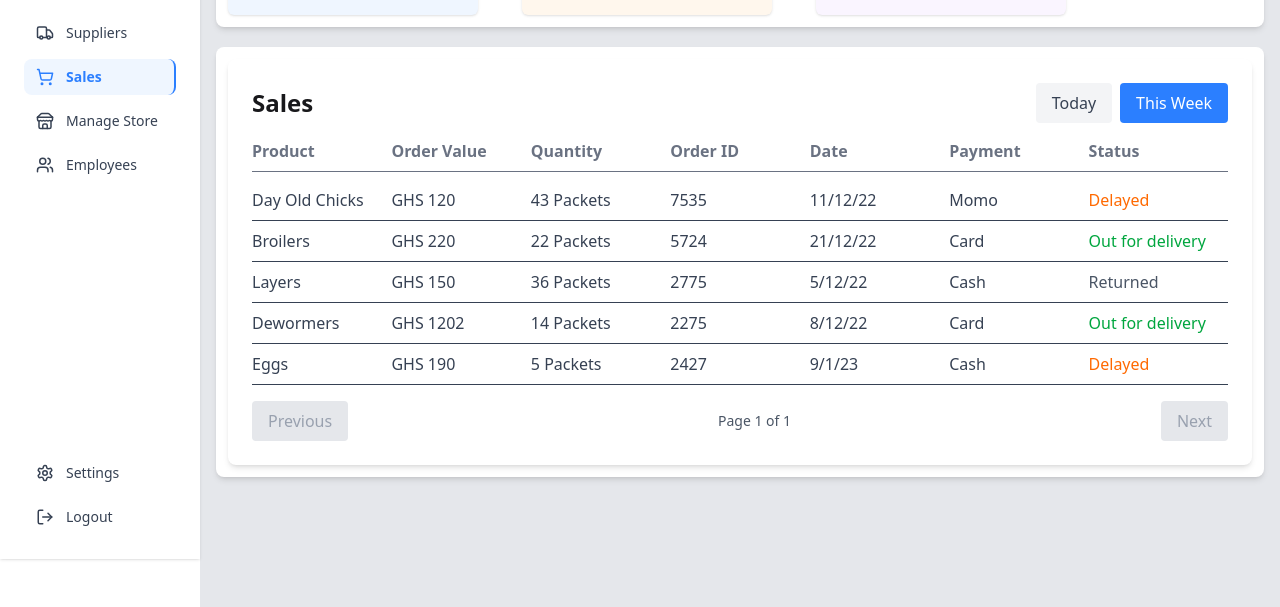
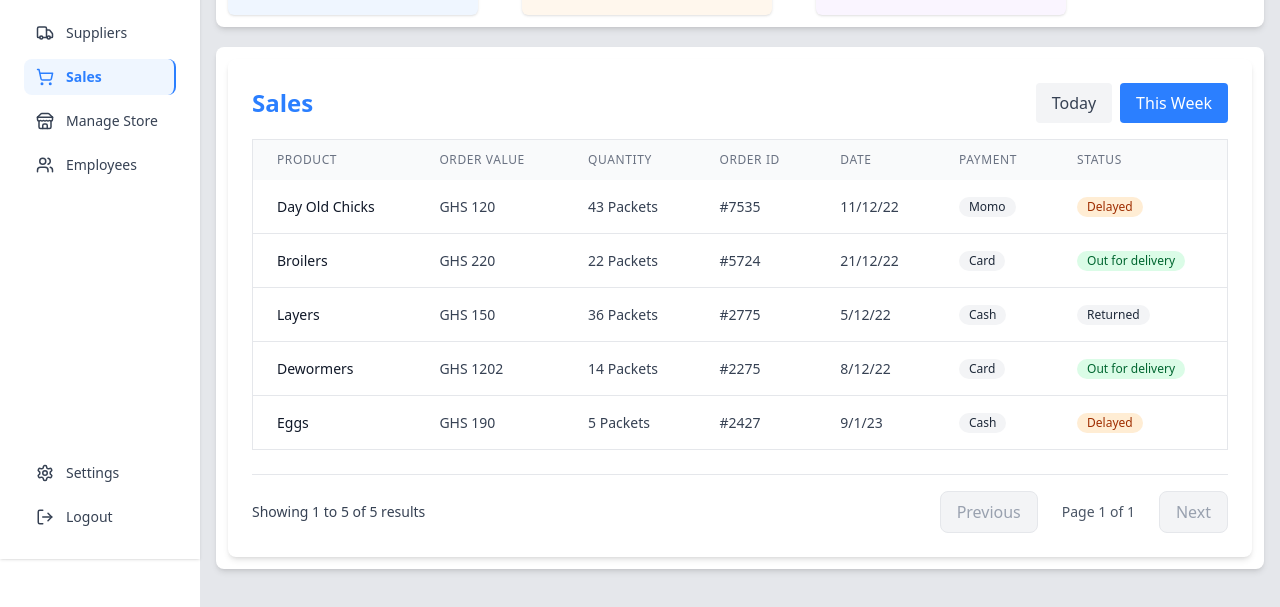
Before and after one commit to Egg-Sales-App/Frontend, a React (Vite) app: page /sales in a window 1280 px wide. Shown: the part 241-848 px from the top of the page. Built offline with nearby package versions, Linux system fonts and the light colour scheme; no server answers.

Commit message:
refactor: enhance SalesDashboard layout and styling with improved table structure and pagination

```diff
--- a/src/components/ui/SalesDashboard.jsx
+++ b/src/components/ui/SalesDashboard.jsx
@@ -133,9 +133,9 @@ const SalesDashboard = () => {
   };
 
   return (
-    <div className="p-6 bg-white rounded-lg shadow-md w-full max-w-7xl mx-auto">
+    <div className="p-6 bg-white rounded-lg shadow-md w-full h-full mx-auto">
       <div className="flex justify-between items-center mb-4">
-        <h2 className="text-2xl font-semibold">Sales</h2>
+        <h2 className="text-2xl text-blue-500 font-semibold">Sales</h2>
         <div className="flex gap-2">
           <button
             onClick={() => handlePeriodChange("daily")}
@@ -160,76 +160,133 @@ const SalesDashboard = () => {
         </div>
       </div>
 
+      {/* Table Container */}
+      <div className="overflow-x-auto">
+        <table className="min-w-full bg-white border border-gray-200">
           {/* Table Header */}
-      <div className="grid grid-cols-7 font-semibold text-gray-500 border-b pb-2 mb-2">
-        <span>Product</span>
-        <span>Order Value</span>
-        <span>Quantity</span>
-        <span>Order ID</span>
-        <span>Date</span>
-        <span>Payment</span>
-        <span>Status</span>
-      </div>
+          <thead className="bg-gray-50">
+            <tr>
+              <th className="px-6 py-3 text-left text-xs font-medium text-gray-500 uppercase tracking-wider">
+                Product
+              </th>
+              <th className="px-6 py-3 text-left text-xs font-medium text-gray-500 uppercase tracking-wider">
+                Order Value
+              </th>
+              <th className="px-6 py-3 text-left text-xs font-medium text-gray-500 uppercase tracking-wider">
+                Quantity
+              </th>
+              <th className="px-6 py-3 text-left text-xs font-medium text-gray-500 uppercase tracking-wider">
+                Order ID
+              </th>
+              <th className="px-6 py-3 text-left text-xs font-medium text-gray-500 uppercase tracking-wider">
+                Date
+              </th>
+              <th className="px-6 py-3 text-left text-xs font-medium text-gray-500 uppercase tracking-wider">
+                Payment
+              </th>
+              <th className="px-6 py-3 text-left text-xs font-medium text-gray-500 uppercase tracking-wider">
+                Status
+              </th>
+            </tr>
+          </thead>
 
-      {/* Table Rows */}
+          {/* Table Body */}
+          <tbody className="bg-white divide-y divide-gray-200">
             {paginatedOrders.map((order) => (
-        <div
-          key={order.id}
-          className="grid grid-cols-7 text-gray-700 py-2 border-b"
-        >
-          <span>{order.product}</span>
-          <span>{order.value}</span>
-          <span>{order.quantity}</span>
-          <span>{order.id}</span>
-          <span>{order.date}</span>
-          <span>{order.payment}</span>
+              <tr key={order.id} className="hover:bg-gray-50">
+                <td className="px-6 py-4 whitespace-nowrap text-sm font-medium text-gray-900">
+                  {order.product}
+                </td>
+                <td className="px-6 py-4 whitespace-nowrap text-sm text-gray-700">
+                  {order.value}
+                </td>
+                <td className="px-6 py-4 whitespace-nowrap text-sm text-gray-700">
+                  {order.quantity}
+                </td>
+                <td className="px-6 py-4 whitespace-nowrap text-sm text-gray-700">
+                  #{order.id}
+                </td>
+                <td className="px-6 py-4 whitespace-nowrap text-sm text-gray-700">
+                  {order.date}
+                </td>
+                <td className="px-6 py-4 whitespace-nowrap text-sm text-gray-700">
+                  <span className="inline-flex items-center px-2.5 py-0.5 rounded-full text-xs font-medium bg-gray-100 text-gray-800">
+                    {order.payment}
+                  </span>
+                </td>
+                <td className="px-6 py-4 whitespace-nowrap text-sm font-medium">
                   <span
-            className={`font-medium ${
+                    className={`inline-flex items-center px-2.5 py-0.5 rounded-full text-xs font-medium ${
                       order.status === "Out for delivery"
-                ? "text-green-600"
+                        ? "bg-green-100 text-green-800"
                         : order.status === "Delayed"
-                ? "text-orange-500"
+                        ? "bg-orange-100 text-orange-800"
                         : order.status === "Confirmed"
-                ? "text-blue-600"
+                        ? "bg-blue-100 text-blue-800"
                         : order.status === "Returned"
-                ? "text-gray-600"
-                : ""
+                        ? "bg-gray-100 text-gray-800"
+                        : "bg-gray-100 text-gray-800"
                     }`}
                   >
                     {order.status}
                   </span>
+                </td>
+              </tr>
+            ))}
+          </tbody>
+        </table>
       </div>
-      ))}
+
+      {/* Empty State */}
+      {paginatedOrders.length === 0 && (
+        <div className="text-center py-12">
+          <div className="text-gray-400 text-4xl mb-4">📊</div>
+          <p className="text-gray-500 text-lg">No orders found</p>
+          <p className="text-gray-400 text-sm">
+            Try switching to a different time period
+          </p>
+        </div>
+      )}
 
       {/* Pagination Controls */}
-      <div className="flex justify-between items-center mt-4">
+      <div className="flex justify-between items-center mt-6 pt-4 border-t border-gray-200">
+        <div className="text-sm text-gray-700">
+          Showing {(currentPage - 1) * itemsPerPage + 1} to{" "}
+          {Math.min(currentPage * itemsPerPage, filteredOrders.length)} of{" "}
+          {filteredOrders.length} results
+        </div>
+
+        <div className="flex items-center gap-2">
           <button
             onClick={handlePrevious}
             disabled={currentPage === 1}
-          className={`px-4 py-2 rounded ${
+            className={`px-4 py-2 rounded-lg border transition-colors ${
               currentPage === 1
-              ? "bg-gray-200 text-gray-400 cursor-not-allowed"
-              : "bg-gray-100 text-gray-700"
+                ? "bg-gray-100 text-gray-400 cursor-not-allowed border-gray-200"
+                : "bg-white text-gray-700 border-gray-300 hover:bg-gray-50"
             }`}
           >
             Previous
           </button>
-        <span className="text-sm text-gray-600">
+
+          <span className="text-sm text-gray-600 px-4">
             Page {currentPage} of {totalPages}
           </span>
+
           <button
             onClick={handleNext}
             disabled={currentPage === totalPages}
-          className={`px-4 py-2 rounded ${
+            className={`px-4 py-2 rounded-lg border transition-colors ${
               currentPage === totalPages
-              ? "bg-gray-200 text-gray-400 cursor-not-allowed"
-              : "bg-gray-100 text-gray-700"
+                ? "bg-gray-100 text-gray-400 cursor-not-allowed border-gray-200"
+                : "bg-white text-gray-700 border-gray-300 hover:bg-gray-50"
             }`}
           >
             Next
           </button>
         </div>
       </div>
+    </div>
   );
 };
 
```
Lines whose indentation alone changed are shown as unchanged.
